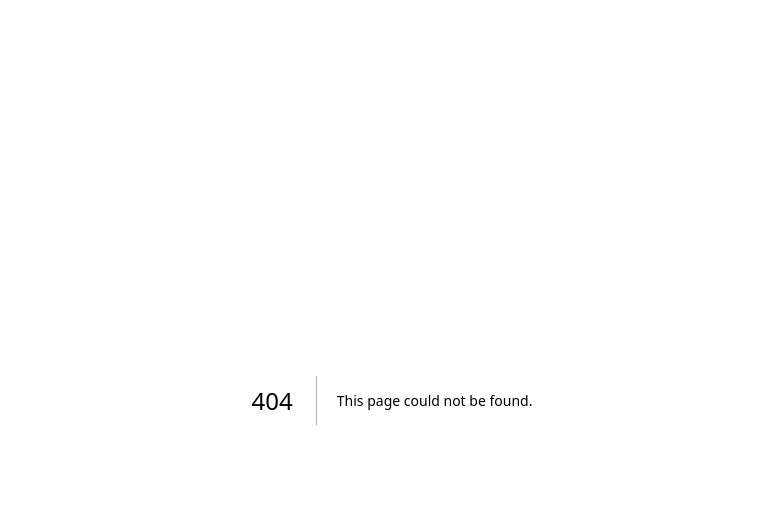
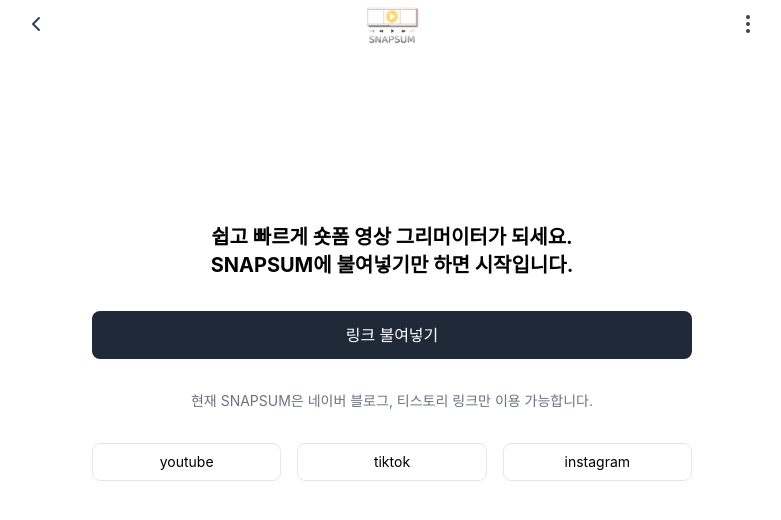
Before and after one commit to Elice-AI-Spark-Camp/SnapSum-frontend, a Next.js app: page /info in a window 1280 px wide. Before the commit this address had no page. Shown: the top 520 px of the page, without its empty margins (248-1029 px from the left). Built offline with nearby package versions, Linux system fonts and the light colour scheme; a web font is replaced by a local one.

Commit message:
✨ feat: 기본 레이아웃 정리

```diff
--- a/package.json
+++ b/package.json
@@ -10,6 +10,7 @@
   },
   "dependencies": {
     "framer-motion": "^12.4.2",
+    "lucide-react": "^0.475.0",
     "next": "15.1.6",
     "react": "^19.0.0",
     "react-dom": "^19.0.0"
--- /dev/null
+++ b/src/components/layout/Header.tsx
@@ -0,0 +1,27 @@
+import Image from 'next/image';
+import Link from 'next/link';
+import { ChevronLeft, MoreVertical } from 'lucide-react';
+
+export default function Header() {
+  return (
+    <header className="fixed top-0 left-0 right-0 ">
+      <div className="max-w-[768px] mx-auto flex items-center justify-between px-4 py-3 relative">
+        <Link href="/" className="cursor-pointer">
+          <ChevronLeft className="w-6 h-6 text-gray-700" />
+        </Link>
+
+        <div className="absolute left-1/2 transform -translate-x-1/2">
+          <Image
+            src="/assets/icons/logo.svg"
+            alt="Snapsum Logo"
+            width={100}
+            height={100}
+            priority
+          />
+        </div>
+
+        <MoreVertical className="w-6 h-6 text-gray-700" />
+      </div>
+    </header>
+  );
+}
--- /dev/null
+++ b/src/components/layout/Layout.tsx
@@ -0,0 +1,18 @@
+import Header from './Header';
+
+interface LayoutProps {
+  children: React.ReactNode;
+}
+
+export default function Layout({ children }: LayoutProps) {
+  return (
+    <div className="min-h-screen bg-white">
+      <Header />
+      <div className="max-w-[768px] mx-auto min-h-[calc(100vh-96px)] flex items-center">
+        <main className="w-full px-6">
+          {children}
+        </main>
+      </div>
+    </div>
+  );
+}
--- a/src/pages/index.tsx
+++ b/src/pages/index.tsx
@@ -1,7 +1,10 @@
 import Image from "next/image";
 import Head from "next/head";
+import { useRouter } from 'next/router';
 
 export default function Home() {
+  const router = useRouter();
+
   return (
     <>
       <Head>
@@ -10,11 +13,13 @@
         <meta name="theme-color" content="#ffffff" />
         <meta name="apple-mobile-web-app-capable" content="yes" />
         <meta name="apple-mobile-web-app-status-bar-style" content="default" />
-        <link rel="apple-touch-icon" href="/icon.png" />
-        <link rel="manifest" href="/manifest.json" />
       </Head>
 
-      <div className="flex items-center justify-center min-h-screen bg-background safe-top safe-bottom">
+      <div className="max-w-[768px] mx-auto min-h-screen bg-white">
+        <div
+          className="flex items-center justify-center min-h-screen"
+          onClick={() => router.push('/info')}
+        >
           <Image
             src="/assets/icons/icon.png"
             alt="Logo"
@@ -24,6 +29,7 @@
             className="w-full max-w-[600px] h-auto px-4"
           />
         </div>
+      </div>
     </>
   );
 }
--- /dev/null
+++ b/src/pages/info.tsx
@@ -0,0 +1,44 @@
+import Head from "next/head";
+import Layout from "@/components/layout/Layout";
+
+export default function Info() {
+  return (
+    <Layout>
+      <Head>
+        <title>Snapsum</title>
+        <meta name="viewport" content="width=device-width, initial-scale=1, maximum-scale=1, user-scalable=no, viewport-fit=cover" />
+        <meta name="theme-color" content="#ffffff" />
+        <meta name="apple-mobile-web-app-capable" content="yes" />
+        <meta name="apple-mobile-web-app-status-bar-style" content="default" />
+      </Head>
+
+      <div className="max-w-[768px] mx-auto px-6 py-10 flex flex-col items-center gap-8">
+        <h1 className="text-xl font-bold text-center">
+          쉽고 빠르게 숏폼 영상 그리머이터가 되세요.
+          <br />
+          SNAPSUM에 불여넣기만 하면 시작입니다.
+        </h1>
+
+        <button className="w-full max-w-[600px] bg-gray-800 text-white py-3 rounded-lg font-medium">
+          링크 불여넣기
+        </button>
+
+        <div className="text-sm text-gray-500 text-center">
+          현재 SNAPSUM은 네이버 블로그, 티스토리 링크만 이용 가능합니다.
+        </div>
+
+        <div className="flex gap-4 w-full max-w-[600px]">
+          <button className="flex-1 border border-gray-200 rounded-lg py-2 text-sm">
+            youtube
+          </button>
+          <button className="flex-1 border border-gray-200 rounded-lg py-2 text-sm">
+            tiktok
+          </button>
+          <button className="flex-1 border border-gray-200 rounded-lg py-2 text-sm">
+            instagram
+          </button>
+        </div>
+      </div>
+    </Layout>
+  );
+}
```
Also changed, not shown: public/assets/icons/header.png (added), public/manifest.json, 1 other file (tests, documents, lock files or other folders). Lines whose indentation alone changed are shown as unchanged.
